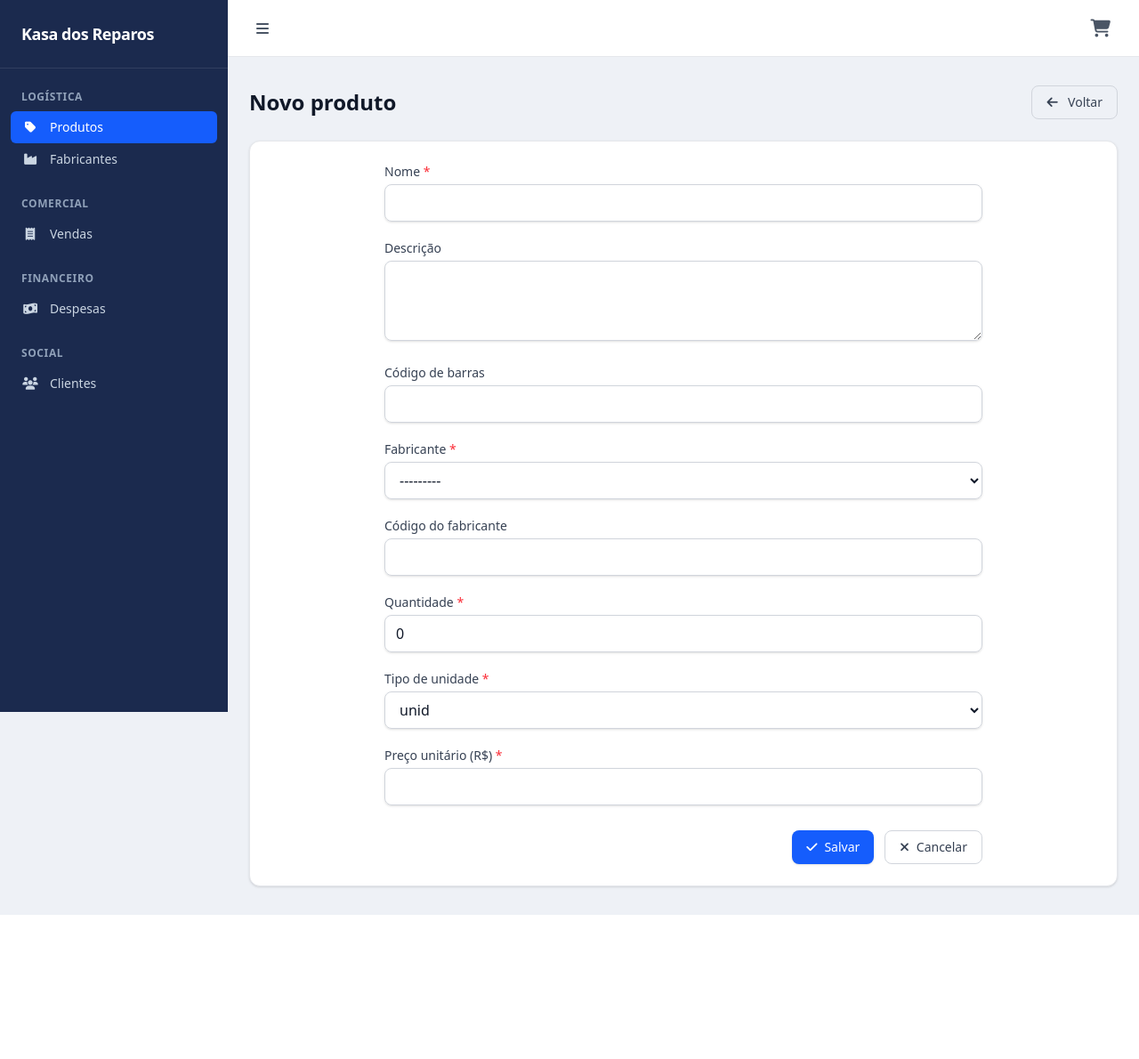
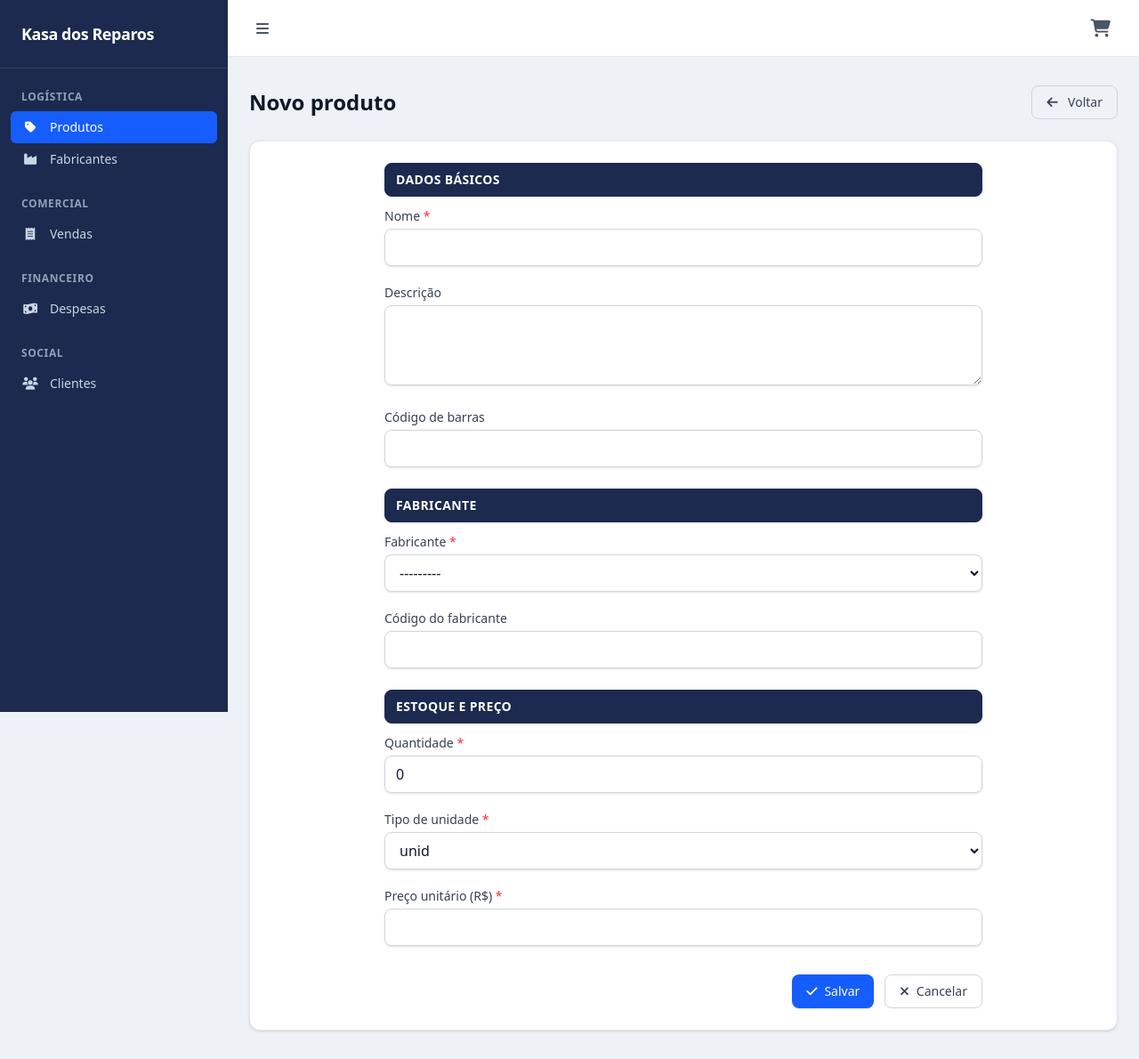
Before and after one commit to gustavolaires/sign-kr, a Django app: page /products/new/ in a window 1280 px wide. Shown: the whole page at 89% size. Before the commit the page ends 1028 px from the top, so only its background shows below. Run offline with Django 5.2, Linux system fonts and the light colour scheme; tables that the repository leaves empty hold one stand-in row (values such as "Sample post"); style sheets or scripts are compiled from the project's sources.

Commit message:
style(sign): adiciona cabeçalhos de seção aos forms de produto e fabricante
Aplica o padrão de seções com cabeçalho navy (já usado em clientes e
despesas) aos formulários de Produto e Fabricante:

- Produto: divide os campos em "Dados básicos" (nome, descrição, código
  de barras), "Fabricante" (fabricante, código do fabricante) e
  "Estoque e preço" (quantidade, tipo de unidade, preço unitário).
- Fabricante: agrupa o campo nome na seção "Dados básicos" e adiciona o
  bloco de non_field_errors que faltava.
- Cria o partial products/_field.html (espelha clients/expenses) para
  renderizar label, help_text e erros de cada campo.
- Documenta as seções em docs/recursos/produtos.md.

```diff
--- /dev/null
+++ b/sign/templates/sign/products/_field.html
@@ -0,0 +1,22 @@
+{% comment %}Renderiza um campo do form de produto (checkbox inline ou label acima){% endcomment %}
+{% if field.field.widget.input_type == "checkbox" %}
+    <div class="flex items-center gap-2">
+        {{ field }}
+        <label for="{{ field.id_for_label }}" class="text-sm font-medium text-gray-700">
+            {{ field.label }}
+        </label>
+    </div>
+{% else %}
+    <div>
+        <label for="{{ field.id_for_label }}" class="mb-1 block text-sm font-medium text-gray-700">
+            {{ field.label }}{% if field.field.required %} <span class="text-red-500">*</span>{% endif %}
+        </label>
+        {{ field }}
+        {% if field.help_text %}
+            <p class="mt-1 text-xs text-gray-500">{{ field.help_text }}</p>
+        {% endif %}
+    </div>
+{% endif %}
+{% for error in field.errors %}
+    <p class="mt-1 text-xs text-red-600">{{ error }}</p>
+{% endfor %}
--- a/sign/templates/sign/products/form.html
+++ b/sign/templates/sign/products/form.html
@@ -18,7 +18,7 @@
 
 <div class="flex justify-center rounded-xl border border-gray-200 bg-white p-6 shadow-sm">
     <div class="grow max-w-2xl">
-        <form method="post" class="space-y-5">
+        <form method="post" class="space-y-6">
             {% csrf_token %}
 
             {% if form.non_field_errors %}
@@ -27,20 +27,31 @@
                 </div>
             {% endif %}
 
-            {% for field in form %}
-                <div>
-                    <label for="{{ field.id_for_label }}" class="mb-1 block text-sm font-medium text-gray-700">
-                        {{ field.label }}{% if field.field.required %} <span class="text-red-500">*</span>{% endif %}
-                    </label>
-                    {{ field }}
-                    {% if field.help_text %}
-                        <p class="mt-1 text-xs text-gray-500">{{ field.help_text }}</p>
-                    {% endif %}
-                    {% for error in field.errors %}
-                        <p class="mt-1 text-xs text-red-600">{{ error }}</p>
-                    {% endfor %}
+            <section>
+                <h2 class="mb-3 rounded-lg border border-navy bg-navy px-3 py-2 text-sm font-semibold uppercase tracking-wide text-white">Dados básicos</h2>
+                <div class="space-y-5">
+                    {% include "sign/products/_field.html" with field=form.name %}
+                    {% include "sign/products/_field.html" with field=form.description %}
+                    {% include "sign/products/_field.html" with field=form.barcode %}
                 </div>
-            {% endfor %}
+            </section>
+
+            <section>
+                <h2 class="mb-3 rounded-lg border border-navy bg-navy px-3 py-2 text-sm font-semibold uppercase tracking-wide text-white">Fabricante</h2>
+                <div class="space-y-5">
+                    {% include "sign/products/_field.html" with field=form.manufacturer %}
+                    {% include "sign/products/_field.html" with field=form.manufacturer_code %}
+                </div>
+            </section>
+
+            <section>
+                <h2 class="mb-3 rounded-lg border border-navy bg-navy px-3 py-2 text-sm font-semibold uppercase tracking-wide text-white">Estoque e preço</h2>
+                <div class="space-y-5">
+                    {% include "sign/products/_field.html" with field=form.quantity %}
+                    {% include "sign/products/_field.html" with field=form.unit_type %}
+                    {% include "sign/products/_field.html" with field=form.unit_price %}
+                </div>
+            </section>
 
             <div class="flex justify-end gap-3 pt-2">
                 <button type="submit"
```
Also changed, not shown: docs/recursos/produtos.md (+7 -1 lines), sign/templates/sign/manufacturers/form.html (+12 -1 lines).
